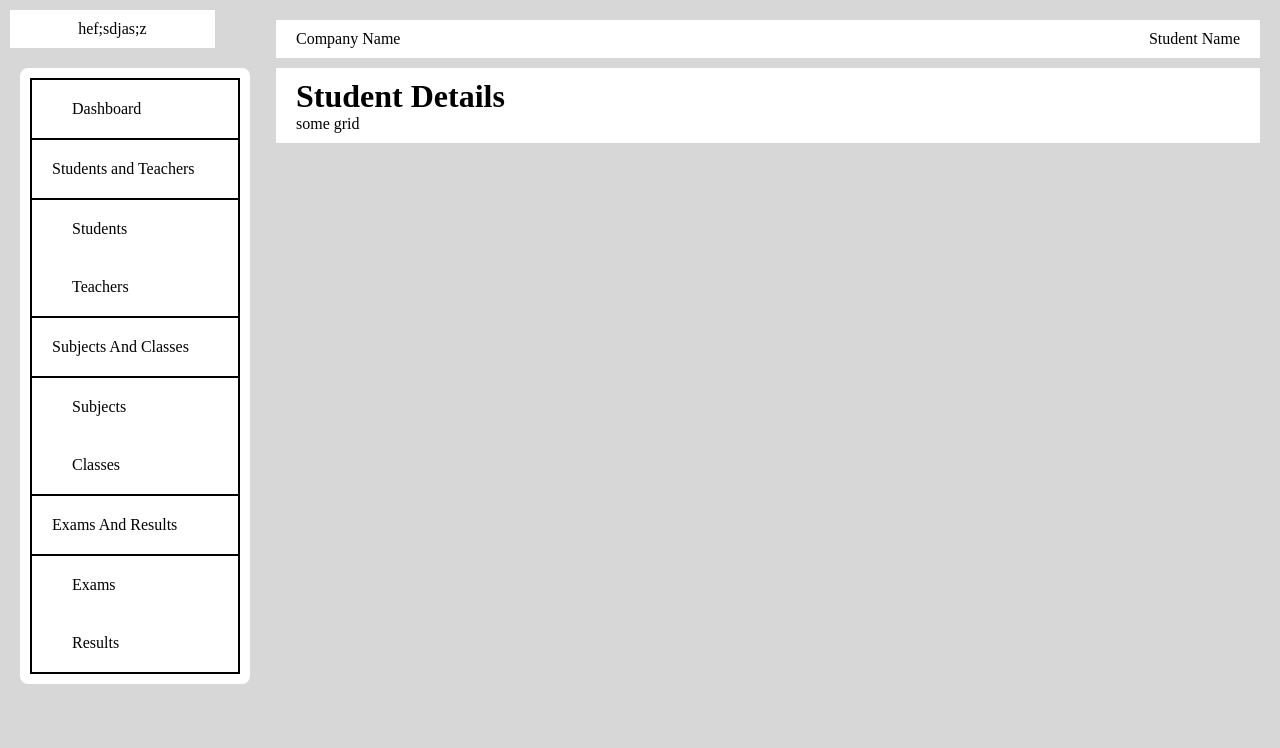
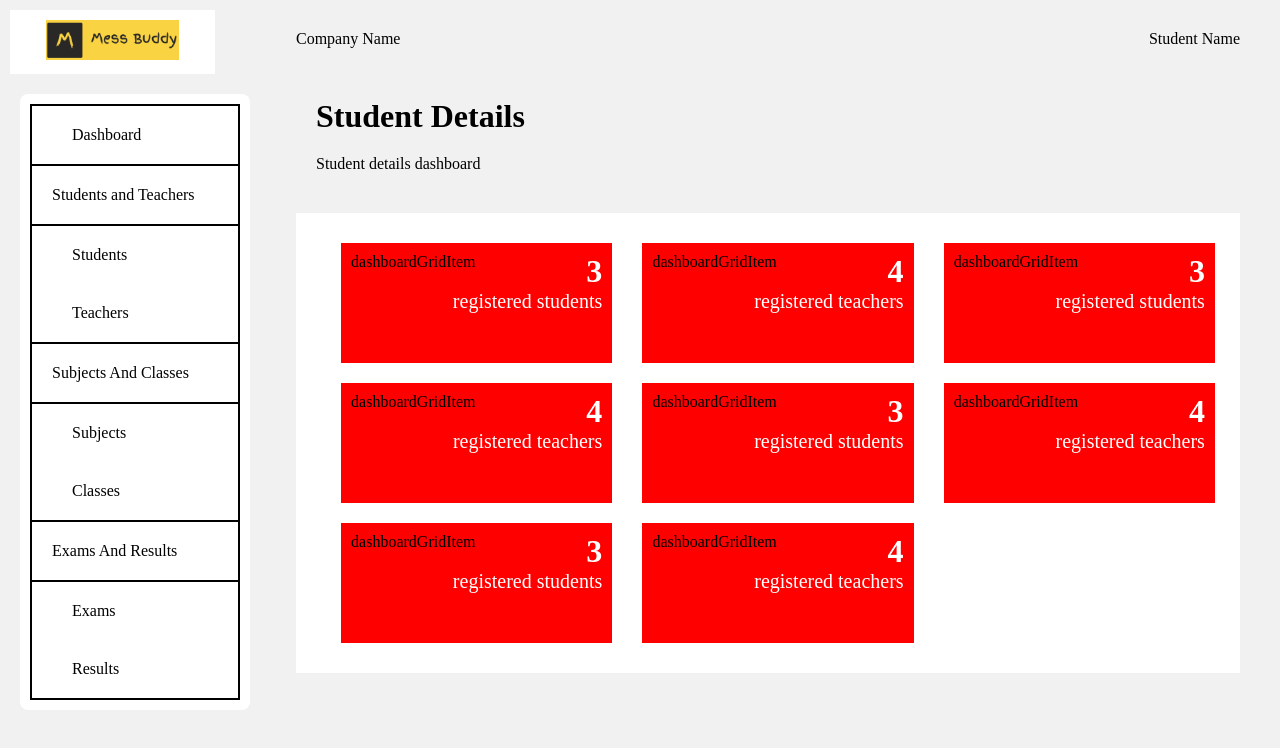
Before and after one commit to rtnAyush/dbms-miniproject, a React (Create React App) app in the folder client/: page / in a window 1280 px wide. Shown: the top 748 px of the page. Built offline with nearby package versions, Linux system fonts and the light colour scheme.

Commit message:
added logo and styling to main area

```diff
--- a/client/src/components/homepage/MainArea.js
+++ /dev/null
@@ -1,16 +0,0 @@
-import './mainarea.css'
-
-export default function Mainarea() {
-  return (
-    <div className="main-container">
-        <div className="maintop">
-            <div className="left">Company Name</div>
-            <div className="right">Student Name</div>
-        </div>
-        <div className="maincontent">
-            <h1 className="mainhead">Student Details</h1>
-            <div className="somegrid">some grid</div>
-        </div>
-    </div>
-  );
-}
--- /dev/null
+++ b/client/src/components/homepage/MainArea.jsx
@@ -0,0 +1,30 @@
+import React from 'react'
+import './mainarea.css'
+import DashboardGridItem from './dashboardGridItem';
+
+export default function Mainarea() {
+  return (
+    <div className="main-container">
+        <div className="maintop">
+            <div className="left">Company Name</div>
+            <div className="right">Student Name</div>
+        </div>
+        <div className="maincontent">
+            <div className="mainhead">
+              <h1>Student Details</h1>
+              Student details dashboard
+            </div>
+            <div className="somegrid">
+              <DashboardGridItem num='3' name='registered students'/>
+              <DashboardGridItem num='4' name='registered teachers'/>
+              <DashboardGridItem num='3' name='registered students'/>
+              <DashboardGridItem num='4' name='registered teachers'/>
+              <DashboardGridItem num='3' name='registered students'/>
+              <DashboardGridItem num='4' name='registered teachers'/>
+              <DashboardGridItem num='3' name='registered students'/>
+              <DashboardGridItem num='4' name='registered teachers'/>
+            </div>
+        </div>
+    </div>
+  );
+}
--- /dev/null
+++ b/client/src/components/homepage/dashboardGridItem.css
@@ -0,0 +1,19 @@
+.gridItem {
+    width: 100%;
+    min-height: 120px;
+    background: red;
+    margin: 10px;
+    padding: 10px;
+    display: grid;
+    grid-template-columns: 30% 60%;
+    justify-content: space-between;
+}
+
+.gridItemRight {
+    text-align: right;
+    color: white;
+}
+
+.gridItemRight p {
+    font-size: 20px;
+}
--- /dev/null
+++ b/client/src/components/homepage/dashboardGridItem.jsx
@@ -0,0 +1,14 @@
+import React from 'react'
+import './dashboardGridItem.css'
+
+export default function DashboardGridItem( {num, name} ) {
+  return (
+    <div className='gridItem'>
+      <div className='gridItemLeft'>dashboardGridItem</div>
+      <div className='gridItemRight'>
+        <h1>{num}</h1>
+        <p>{name}</p>
+      </div>
+    </div>
+  )
+}
--- a/client/src/components/homepage/mainarea.css
+++ b/client/src/components/homepage/mainarea.css
@@ -2,14 +2,22 @@
     width: 80%;
     padding: 20px;
     min-height: 100vh;
-    background: #d7d7d7;
+    background: #f1f1f1;
 }
 
 .maintop {
     width: 100%;
-    background: white;
     padding: 10px 0px;
     display: flex;
+}
+
+.mainhead {
+    margin: 20px;
+    padding: 0  20px 20px 0;
+}
+
+.mainhead h1 {
+    margin: 20px 0;
 }
 
 .left {
@@ -26,7 +34,21 @@
 
 .maincontent {
     margin-top: 10px;
-    background: white;
     text-align: left;
     padding: 10px 20px;
 }
+
+.somegrid {
+    background: white;
+    padding: 20px;
+    margin: 20px 0;
+    display: grid;
+    grid-template-columns: 30% 30% 30%;
+    justify-content: space-around;
+}
+
+@media only screen and (max-width: 1260px) {
+    .somegrid {
+        grid-template-columns: 45% 45%;
+    }
+}
--- a/client/src/components/navbar/Navbar.js
+++ b/client/src/components/navbar/Navbar.jsx
@@ -6,7 +6,7 @@ export default function Navbar() {
   return (
     <div className="nav-container">
       <div className="logo">
-        hef;sdjas;z
+        <img src='logo.png' height='40px' alt='logo'/>
       </div>
       <div className="options">
         <ul className='mainUl'>
--- a/client/src/components/navbar/navbar.css
+++ b/client/src/components/navbar/navbar.css
@@ -1,6 +1,6 @@
 .nav-container {
     width: 20%;
-    background: #d7d7d7;
+    background: #f1f1f1;
     min-height: 100vh;
 }
 
```
Also changed, not shown: client/public/logo.png (added), client/src/components/navbar/DashboardItem.jsx (renamed from client/src/components/navbar/DashboardItem.js).
